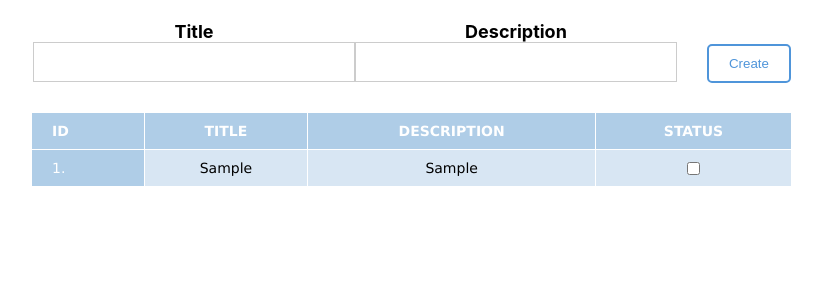
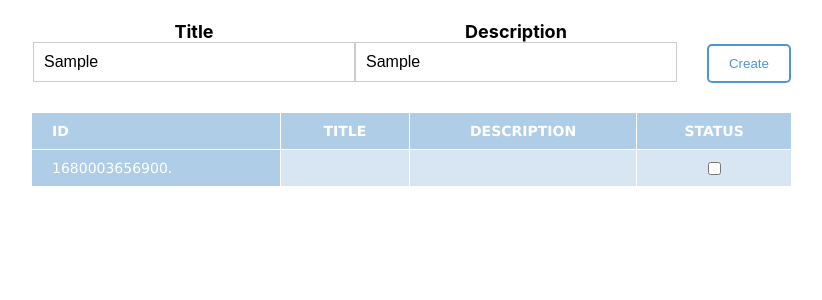
Before and after one commit to MariaShebeko/todos, a React (Create React App) app: page / in a window 1280 px wide. Both pictures are taken after typing "Sample", "Sample" into the empty fields and a click on the button "Create". Shown: the top 300 px of the page, without its empty margins (228-1050 px from the left). Built offline with nearby package versions, Linux system fonts and the light colour scheme.

Commit message:
change todos from array to object

```diff
--- a/src/components/App.tsx
+++ b/src/components/App.tsx
@@ -1,12 +1,17 @@
 import React, { useState, useRef, useEffect } from "react";
-import { ITodo } from "../types/data";
+import { ITodo, ITodoList } from "../types/data";
 import { TodoList } from "./TodoList";
 import "./App.css";
 
 const App: React.FC = () => {
-  const [todos, setTodos] = useState<ITodo[]>([]);
-  const [title, setTitle] = useState<string>("");
-  const [description, setDescription] = useState<string>("");
+  console.log("Form render");
+
+  const [todos, setTodos] = useState<ITodoList>({});
+  console.log("todos", todos);
+  // console.log("  Array(todos.values)", Array.from(todos.values));
+
+  // const [title, setTitle] = useState<string>("");
+  // const [description, setDescription] = useState<string>("");
   const [error, setError] = useState(false);
 
   const titleRef = useRef<HTMLInputElement>(null);
@@ -15,49 +20,40 @@ const App: React.FC = () => {
     if (titleRef.current) titleRef.current.focus();
   }, []);
 
-  const onTitleChange = (event: React.ChangeEvent<HTMLInputElement>) => {
-    setError(false);
-    setTitle(event.target.value);
-  };
-
-  const onDescriptionChange = (event: React.ChangeEvent<HTMLInputElement>) => {
-    setDescription(event.target.value);
-  };
-
   const onFormSubmit = (event: React.FormEvent) => {
     event.preventDefault();
+    console.log("event", event);
 
     // check if the value is empty
-    if (title.trim().length === 0) {
-      setError(true);
-      return;
-    }
+    // if (title.trim().length === 0) {
+    //   setError(true);
+    //   return;
+    // }
 
-    const todo: ITodo = {
+    const todo = {
       id: Date.now(),
-      title: title,
-      description: description,
+      title: "",
+      description: "",
       isCompleted: false,
     };
 
-    setTodos([...todos, todo]);
-
-    setTitle("");
-    setDescription("");
+    setTodos({ ...todos, [todo.id]: todo });
   };
 
-  const toggleTodo = (id: number) => {
-    setTodos(
-      todos.map((todo) => {
-        if (todo.id !== id) return todo;
+  useEffect(() => console.log("todos change"), [todos]);
 
-        return {
-          ...todo,
-          isCompleted: !todo.isCompleted,
-        };
-      })
-    );
-  };
+  // const toggleTodo = (id: number) => {
+  //   setTodos(
+  //     todos.map((todo) => {
+  //       if (todo.id !== id) return todo;
+
+  //       return {
+  //         ...todo,
+  //         isCompleted: !todo.isCompleted,
+  //       };
+  //     })
+  //   );
+  // };
 
   return (
     <div className="App">
@@ -71,10 +67,11 @@ const App: React.FC = () => {
               type="text"
               name="title"
               id="title"
-              value={title}
-              onChange={onTitleChange}
+              // value={title}
+              // onChange={onTitleChange}
               ref={titleRef}
               className={error ? `input error` : `input`}
+              required
             />
             {error ? <p className="error-message">This field is empty</p> : ""}
           </div>
@@ -87,9 +84,10 @@ const App: React.FC = () => {
               type="text"
               name="description"
               id="description"
-              value={description}
-              onChange={onDescriptionChange}
+              // value={description}
+              // onChange={onDescriptionChange}
               className="input"
+              required
             />
           </div>
           <button type="submit" className="button">
@@ -98,7 +96,10 @@ const App: React.FC = () => {
         </form>
       </div>
       <div className="todos-wrapper">
-        <TodoList items={todos} toggleTodo={toggleTodo} />
+        <TodoList
+          items={todos}
+          // toggleTodo={toggleTodo}
+        />
       </div>
     </div>
   );
--- /dev/null
+++ b/src/components/CreateTodoForm/CreateTodoForm.tsx
@@ -0,0 +1,5 @@
+import React from "react";
+
+export const CreateTodoForm: React.FC = () => {
+  return <div>CreateTodoForm</div>;
+};
--- /dev/null
+++ b/src/components/CreateTodoForm/index.ts
@@ -0,0 +1 @@
+export * from "./CreateTodoForm";
--- a/src/components/TodoCard/TodoCard.tsx
+++ b/src/components/TodoCard/TodoCard.tsx
@@ -11,7 +11,7 @@ export const TodoCard: React.FC<ITodoCard> = ({
   title,
   description,
   isCompleted,
-  toggleTodo,
+  // toggleTodo,
   onClose,
 }) => {
   return (
@@ -24,7 +24,7 @@ export const TodoCard: React.FC<ITodoCard> = ({
         <input
           type="checkbox"
           checked={isCompleted}
-          onChange={() => toggleTodo(id)}
+          // onChange={() => toggleTodo(id)}
         />
       </div>
       <button type="button" onClick={onClose} className={s.button}>
--- a/src/components/TodoItem/TodoItem.tsx
+++ b/src/components/TodoItem/TodoItem.tsx
@@ -4,21 +4,14 @@ import { Modal } from "../Modal";
 import { TodoCard } from "../TodoCard";
 import "./TodoItem.css";
 
-interface ITodoItem extends ITodo {
-  i: number;
-  toggleTodo: (id: number) => void;
-}
-
-export const TodoItem: React.FC<ITodoItem> = ({
+export const TodoItem: React.FC<ITodo> = ({
   id,
   title,
   description,
   isCompleted,
-  i,
-  toggleTodo,
+  // toggleTodo,
 }) => {
   const [showModal, setShowModal] = useState(false);
-
   const toggleModal = () => {
     setShowModal(!showModal);
   };
@@ -26,27 +19,27 @@ export const TodoItem: React.FC<ITodoItem> = ({
   return (
     <>
       <tr key={id} className="table-row">
-        <td onClick={toggleModal}>{i + 1}.</td>
+        <td onClick={toggleModal}>{id}.</td>
         <td onClick={toggleModal}>{title}</td>
         <td onClick={toggleModal}>{description}</td>
         <td>
           <input
             type="checkbox"
             checked={isCompleted}
-            onChange={() => toggleTodo(id)}
+            // onChange={() => toggleTodo(id)}
           />
         </td>
       </tr>
       {showModal && (
         <Modal onClose={toggleModal}>
-          <TodoCard
+          {/* <TodoCard
             id={id}
             title={title}
             description={description}
             isCompleted={isCompleted}
-            toggleTodo={toggleTodo}
+            // toggleTodo={toggleTodo}
             onClose={toggleModal}
-          />
+          /> */}
         </Modal>
       )}
     </>
--- a/src/components/TodoList/TodoList.tsx
+++ b/src/components/TodoList/TodoList.tsx
@@ -1,12 +1,11 @@
-import { ITodo } from "../../types/data";
+import { ITodo, ITodoList } from "../../types/data";
 import { TodoItem } from "../TodoItem";
 
 interface ITodoListProps {
-  items: ITodo[];
-  toggleTodo: (id: number) => void;
+  items: ITodoList;
 }
 
-export const TodoList: React.FC<ITodoListProps> = ({ items, toggleTodo }) => {
+export const TodoList: React.FC<ITodoListProps> = ({ items }) => {
   return (
     <table>
       <thead>
@@ -18,9 +17,13 @@ export const TodoList: React.FC<ITodoListProps> = ({ items, toggleTodo }) => {
         </tr>
       </thead>
       <tbody>
-        {items.map((todo, i) => {
+        {Object.values(items).map((todo) => {
           return (
-            <TodoItem key={todo.id} i={i} {...todo} toggleTodo={toggleTodo} />
+            <TodoItem
+              key={todo.id}
+              {...todo}
+              // toggleTodo={toggleTodo}
+            />
           );
         })}
       </tbody>
--- a/src/types/data.ts
+++ b/src/types/data.ts
@@ -4,3 +4,7 @@ export interface ITodo {
   description: string;
   isCompleted: boolean;
 }
+
+export interface ITodoList {
+  [key: number]: ITodo;
+}
```
